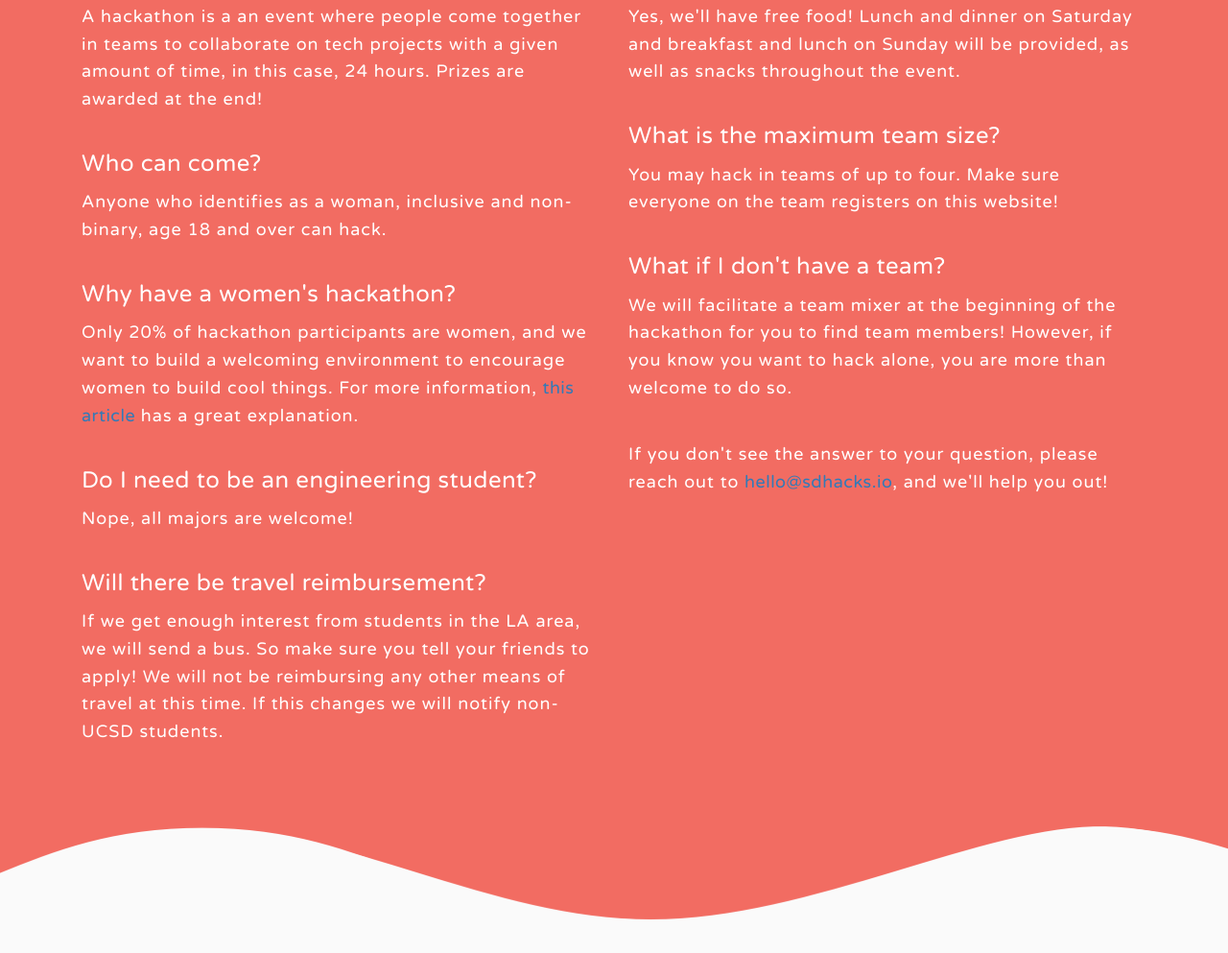
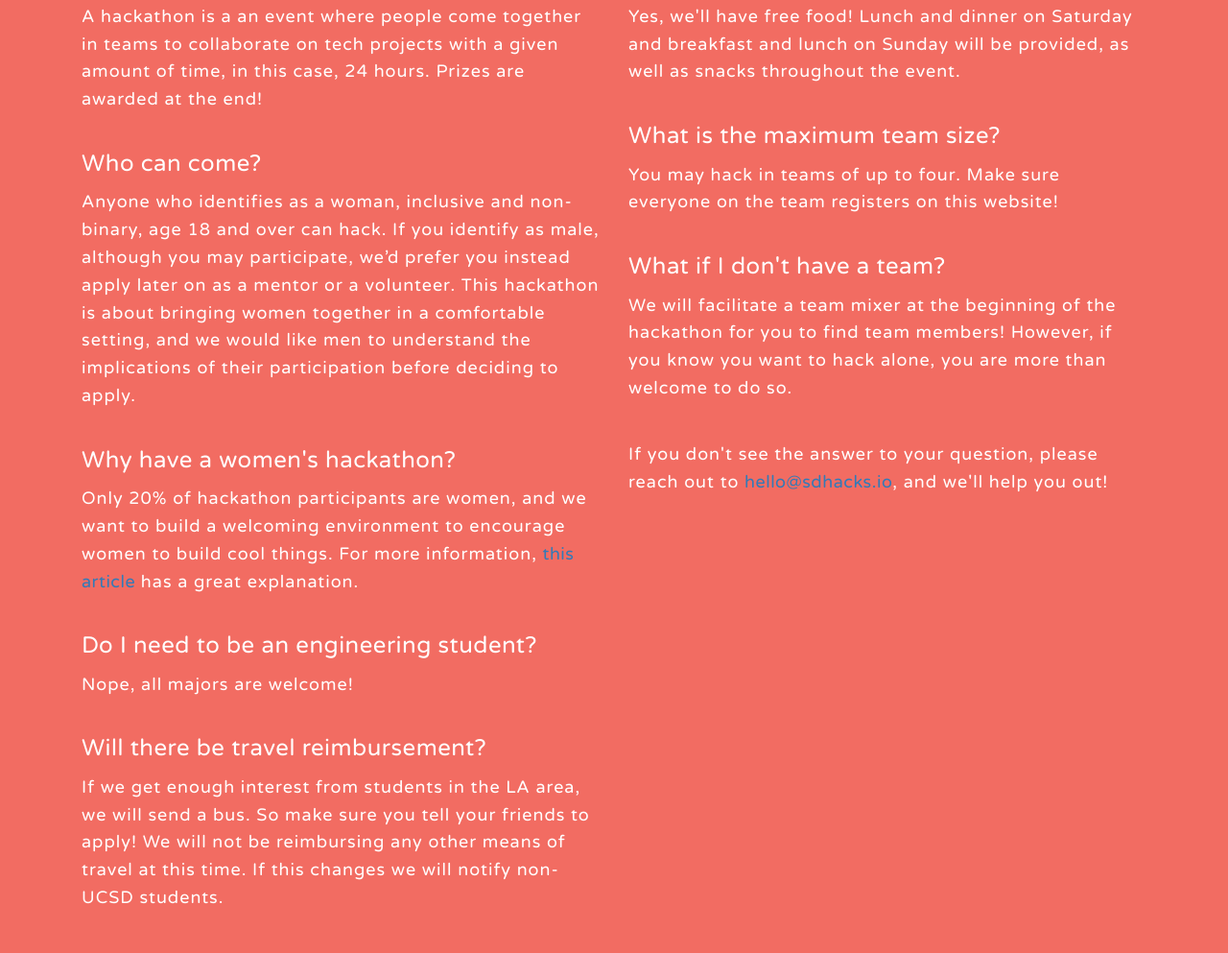
Before and after one commit to SDHacks/hackxx2017, a website: page index.html in a window 1280 px wide. Shown: the part 1402-2395 px from the top of the page at 96% size. Drawn offline with nearby package versions, Linux system fonts and the light colour scheme.

Commit message:
Update faq

```diff
--- a/index.html
+++ b/index.html
@@ -82,7 +82,7 @@
             </p>
             <h4 class="xx-faq--question">Who can come?</h4>
             <p class="xx-faq--answer">
-              Anyone who identifies as a woman, inclusive and non-binary, age 18 and over can hack.
+              Anyone who identifies as a woman, inclusive and non-binary, age 18 and over can hack. If you identify as male, although you may participate, we’d prefer you instead apply later on as a mentor or a volunteer. This hackathon is about bringing women together in a comfortable setting, and we would like men to understand the implications of their participation before deciding to apply.
             </p>
             <h4 class="xx-faq--question">Why have a women's hackathon? </h4>
             <p class="xx-faq--answer">
```
